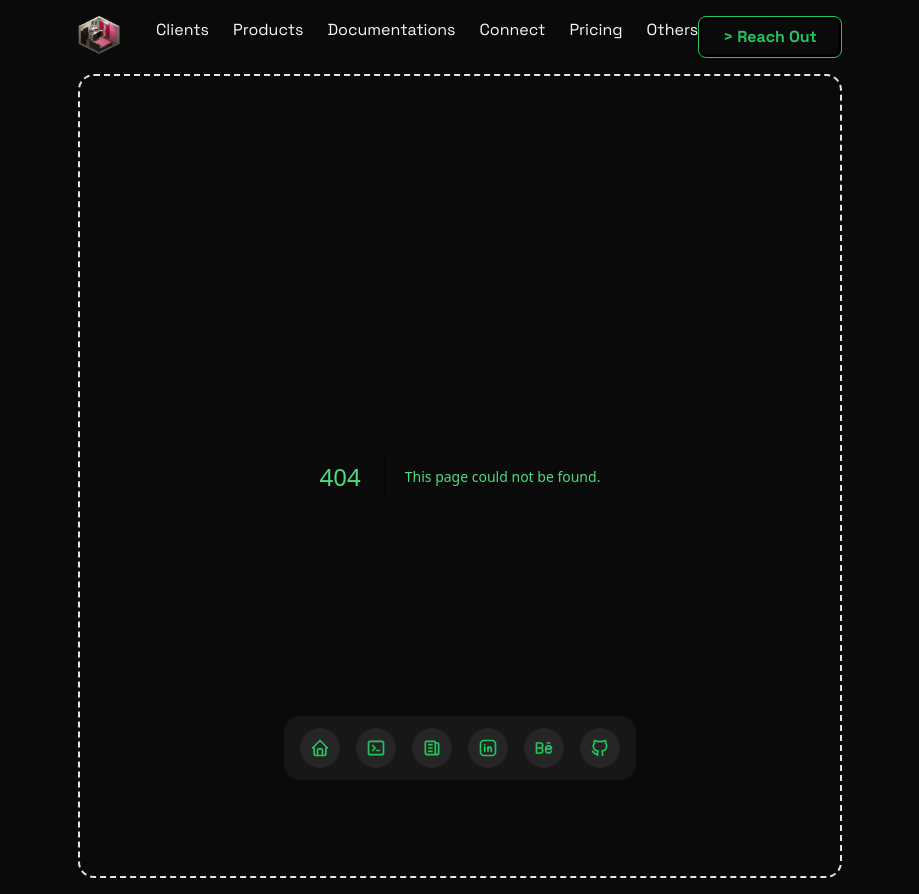
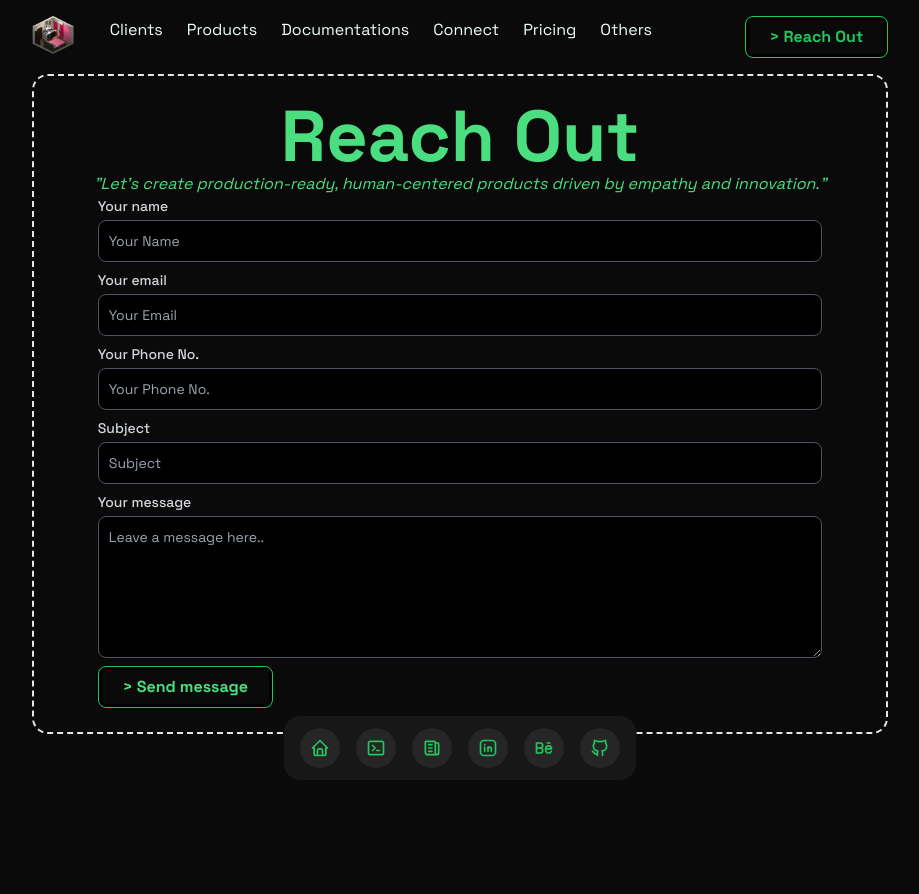
Before and after one commit to kintsugi-programmer/sbali, a Next.js app: page /contact in a window 1280 px wide. Before the commit this address had no page. Shown: the whole page, without its empty margins (180-1099 px from the left). After the commit the page ends 800 px from the top, so only its background shows below. Built offline with nearby package versions, Linux system fonts and the light colour scheme.

Commit message:
Reach Out Seperate Page

```diff
--- /dev/null
+++ b/src/app/contact/page.tsx
@@ -0,0 +1,11 @@
+import React from 'react'
+import Contact from '@/components/Contact'
+const page = () => {
+  return (
+    <div className="max-w-screen h-auto mx-auto p-6">
+        <Contact/>
+    </div>
+  )
+}
+
+export default page
--- a/src/components/Nav2.tsx
+++ b/src/components/Nav2.tsx
@@ -57,7 +57,7 @@ export  const RoundedDrawerNav = ({
             {/* <button className="hidden rounded-md bg-green-500 px-3 py-1.5 text-sm text-green-50 transition-colors hover:bg-green-600 md:block">
               <span className="font-bold">Get started - </span> no CC required
             </button> */}
-<Link href="/#contact" scroll={true}>
+<Link href="/contact" scroll={true}>
   <button
     className="md:block hidden
                shadow-[0_0_0_3px_#000000_inset]
```
